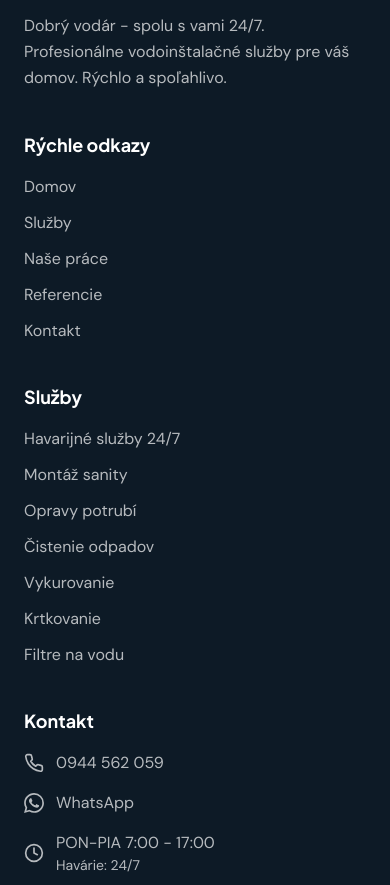
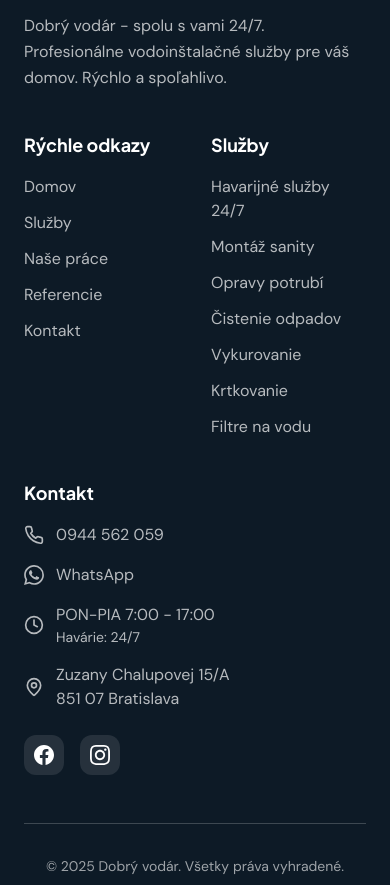
Before and after one commit to chokolate73/dobryvoda-nextjs, a Next.js app: page / in a window 390 px wide. Shown: the part 7640-8525 px from the top of the page. Built offline with nearby package versions, Linux system fonts and the light colour scheme.

Commit message:
Show Quick Links and Services side by side on mobile in footer
Use grid-cols-2 wrapper with md:contents so the two columns
sit side by side on mobile but flow into the 4-col grid on desktop.

https://claude.ai/code/session_0156SA7j5A86Cx44suwEYLbf

```diff
--- a/src/components/Footer.tsx
+++ b/src/components/Footer.tsx
@@ -39,7 +39,8 @@ const Footer = () => {
             </p>
           </div>
 
-          {/* Quick Links */}
+          {/* Quick Links & Services - side by side on mobile */}
+          <div className="grid grid-cols-2 gap-8 md:contents">
             <div>
               <h3 className="font-display font-bold text-lg mb-4">{t("footer.quickLinks")}</h3>
               <ul className="space-y-3">
@@ -56,7 +57,6 @@ const Footer = () => {
               </ul>
             </div>
 
-          {/* Services */}
             <div>
               <h3 className="font-display font-bold text-lg mb-4">{t("footer.services")}</h3>
               <ul className="space-y-3">
@@ -71,6 +71,7 @@ const Footer = () => {
                   </li>
                 ))}
               </ul>
+            </div>
           </div>
 
           {/* Contact */}
```
Lines whose indentation alone changed are shown as unchanged.
